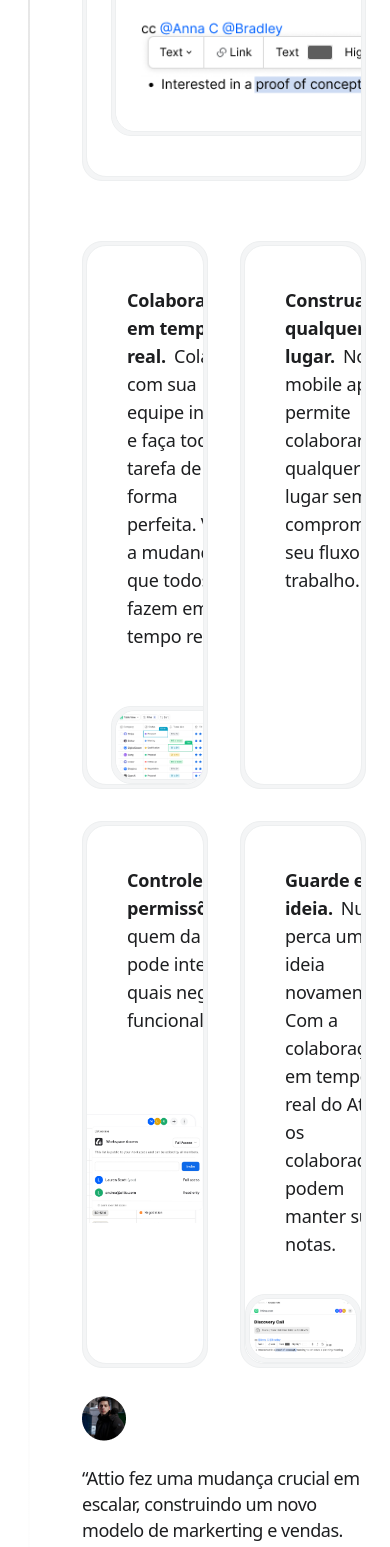
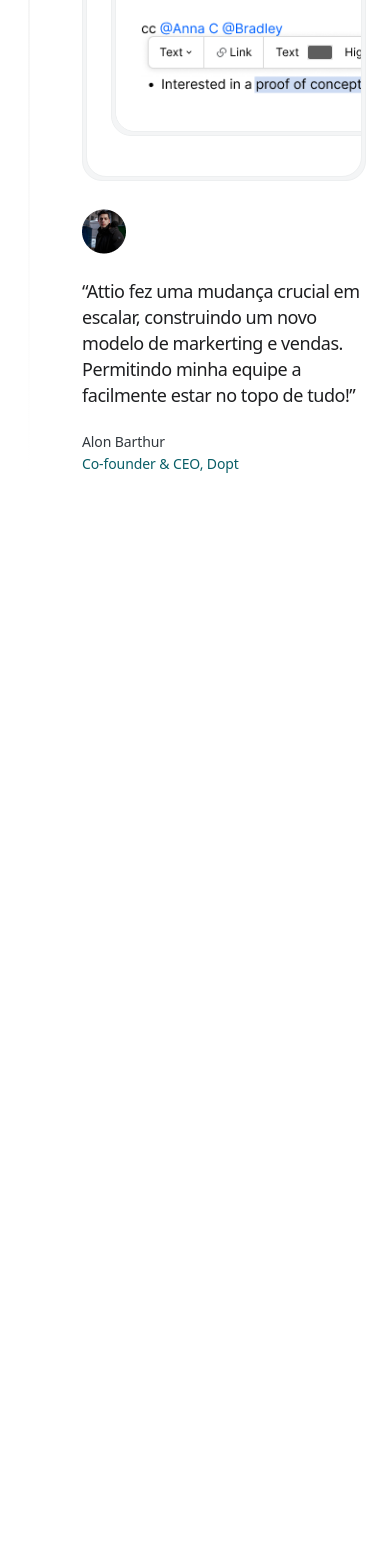
Before and after one commit to luisrca-tech/crm-landing-page, a Next.js app: page / in a window 390 px wide. Shown: the part 2679-4226 px from the top of the page. After the commit the page ends 3153 px from the top, so only its background shows below. Built offline with nearby package versions, Linux system fonts and the light colour scheme.

Commit message:
💄 CLPI0-11-feito-para-uso-em-equipe---sect
style: Change flex to use grid for align columns

```diff
--- a/src/components/blocks/MadeForTeamSection/DesktopSectionView.tsx
+++ b/src/components/blocks/MadeForTeamSection/DesktopSectionView.tsx
@@ -4,14 +4,15 @@ import Construct from '/public/images/Construct.png';
 import Iphone from '/public/images/IphoneDesktop.png';
 import WorkspaceAccessDesktop from '/public/images/WorkspaceAccessDesktop.png';
 import DiscoveryCallDesktop from '/public/images/DiscoveryCallDesktop.png';
-
 import { SectionsBoxes } from '../SectionsBoxes';
 
 export function DesktopSectionView() {
   return (
-    <div className="mt-9 hidden w-full flex-col gap-7 md:flex lg:flex">
-      <div className="flex max-h-[579px] gap-7 md:max-h-none md:flex-col lg:flex-row">
-        <SectionsBoxes internalClassName="flex flex-col justify-between md:gap-10">
+    <div className="mt-8 hidden grid-cols-5 gap-8 md:grid md:grid-cols-4 lg:grid">
+      <SectionsBoxes
+        rootClassName=" lg:max-h-[579px] col-span-3 md:col-span-2"
+        internalClassName="flex flex-col justify-between md:gap-2"
+      >
         <div className="flex pl-10 pr-[4.625rem] pt-10">
           <h2 className="max-w-[30.75rem] text-lg font-normal tracking-[-0.2px] text-base-600">
             <span className="mr-2 font-semibold">
@@ -23,14 +24,17 @@ export function DesktopSectionView() {
         </div>
         <SectionsBoxes rootClassName="ml-6">
           <Image
-              className="w-full object-cover"
+            className="max-h-[378px] w-full"
             src={Construct}
             alt="Imagem de um espaço virtual de trabalho"
           />
         </SectionsBoxes>
       </SectionsBoxes>
-        <SectionsBoxes internalClassName="flex flex-col justify-between gap-10">
-          <div className="flex px-10 py-10">
+      <SectionsBoxes
+        rootClassName=" lg:max-h-[579px] col-span-2"
+        internalClassName="flex flex-col justify-between gap-10 md:gap-4"
+      >
+        <div className="col-span-2 flex px-10 pt-10">
           <h2 className="max-w-[20.625rem] text-lg font-normal tracking-[-0.2px] text-base-600">
             <span className="mr-2 font-semibold">
               Construa de qualquer lugar.
@@ -39,7 +43,7 @@ export function DesktopSectionView() {
             comprometer seu fluxo de trabalho.
           </h2>
         </div>
-          <div className="lg:mx-[8.25rem] md:mx-44">
+        <div className="md:px-20 lg:px-36">
           <Image
             className="w-full object-cover"
             src={Iphone}
@@ -47,14 +51,13 @@ export function DesktopSectionView() {
           />
         </div>
       </SectionsBoxes>
-      </div>
-      <div className="flex lg:max-h-[552px] gap-7 md:max-h-none md:flex-col lg:flex-row">
-        <SectionsBoxes rootClassName="flex-1 max-w-[25.9375rem] md:max-w-none">
-          <div className="flex p-10">
-            <h2 className="text-lg font-normal tracking-[-0.2px] text-base-600 md:max-w-[24rem] ">
-              <span className="mr-2 font-semibold">
-                Controle de permissões.
-              </span>
+      <SectionsBoxes
+        rootClassName=" lg:max-h-[579px] col-span-2"
+        internalClassName="flex flex-col gap-10 md:gap-1"
+      >
+        <div className="flex p-10 md:pb-0">
+          <h2 className="text-lg font-normal tracking-[-0.2px] text-base-600 md:max-w-[24rem]">
+            <span className="mr-2 font-semibold">Controle de permissões.</span>
             Controle quem da sua equipe pode interagir com quais negócios e
             funcionalidades.
           </h2>
@@ -66,25 +69,24 @@ export function DesktopSectionView() {
         />
       </SectionsBoxes>
       <SectionsBoxes
-          rootClassName="flex-3 lg:max-w-[45.625rem] md:max-w-none"
+        rootClassName=" lg:max-h-[579px] col-span-3 md:col-span-2"
         internalClassName="flex flex-col justify-between md:gap-10"
       >
-          <div className="flex pl-10 pr-5 pt-10">
+        <div className="flex pl-10 pr-5 pt-10 ">
           <h2 className="max-w-[25.5rem] text-lg font-normal tracking-[-0.2px] text-base-600">
             <span className="mr-2 font-semibold">Guarde essa ideia.</span>
-              Nunca perca uma ideia novamente. Com a colaboração em tempo real
-              do Attio os colaboradores podem manter suas notas.
+            Nunca perca uma ideia novamente. Com a colaboração em tempo real do
+            Attio os colaboradores podem manter suas notas.
           </h2>
         </div>
-          <SectionsBoxes rootClassName="lg:max-w-[37.625rem] lg:ml-[5.625rem] md:max-w-none md:ml-6">
+        <SectionsBoxes rootClassName="max-w-[602px] ml-[90px] mr-5 md:ml-6">
           <Image
-              className=" w-full object-cover"
+            className="w-full object-cover"
             src={DiscoveryCallDesktop}
             alt="Imagem de um cadastro para lista de acesso de um espaço virtual"
           />
         </SectionsBoxes>
       </SectionsBoxes>
     </div>
-    </div>
   );
 }
--- a/src/components/blocks/MadeForTeamSection/desktest.tsx
+++ /dev/null
@@ -1,92 +0,0 @@
-import Image from 'next/image';
-
-import Construct from '/public/images/Construct.png';
-import Iphone from '/public/images/IphoneDesktop.png';
-import WorkspaceAccessDesktop from '/public/images/WorkspaceAccessDesktop.png';
-import DiscoveryCallDesktop from '/public/images/DiscoveryCallDesktop.png';
-import { SectionsBoxes } from '../SectionsBoxes';
-
-export function DesktopSectionView() {
-  return (
-    <div className="mt-8 grid grid-cols-2 grid-rows-2 gap-8">
-      <SectionsBoxes
-        rootClassName="md:max-h-[420px] lg:max-h-[579px]"
-        internalClassName="flex flex-col gap-14"
-      >
-        <div className="flex pl-10 pr-[4.625rem] pt-10">
-          <h2 className="max-w-[30.75rem] text-lg font-normal tracking-[-0.2px] text-base-600">
-            <span className="mr-2 font-semibold">
-              Colaboração em tempo real.
-            </span>
-            Colabora com sua equipe inteira e faça toda tarefa de forma
-            perfeita. Veja a mudança que todos fazem em tempo real.
-          </h2>
-        </div>
-        <SectionsBoxes rootClassName="ml-6">
-          <Image
-            className="w-full object-cover"
-            src={Construct}
-            alt="Imagem de um espaço virtual de trabalho"
-          />
-        </SectionsBoxes>
-      </SectionsBoxes>
-      <SectionsBoxes
-        rootClassName="md:max-h-[420px] lg:max-h-[579px]"
-        internalClassName="flex flex-col justify-between gap-10"
-      >
-        <div className="flex px-10 pt-10">
-          <h2 className="max-w-[20.625rem] text-lg font-normal tracking-[-0.2px] text-base-600">
-            <span className="mr-2 font-semibold">
-              Construa de qualquer lugar.
-            </span>
-            Nosso mobile app te permite colaborar de qualquer lugar sem
-            comprometer seu fluxo de trabalho.
-          </h2>
-        </div>
-        <div className="px-36">
-          <Image
-            className="w-full object-cover"
-            src={Iphone}
-            alt="Imagem de um espaço virtual de trabalho"
-          />
-        </div>
-      </SectionsBoxes>
-      <SectionsBoxes
-        rootClassName="md:max-h-[420px] lg:max-h-[579px]"
-        internalClassName="flex flex-col gap-10"
-      >
-        <div className="flex p-10">
-          <h2 className="text-lg font-normal tracking-[-0.2px] text-base-600 md:max-w-[24rem]">
-            <span className="mr-2 font-semibold">Controle de permissões.</span>
-            Controle quem da sua equipe pode interagir com quais negócios e
-            funcionalidades.
-          </h2>
-        </div>
-        <Image
-          className="w-full object-cover"
-          src={WorkspaceAccessDesktop}
-          alt="Imagem de um cadastro para lista de acesso de um espaço virtual"
-        />
-      </SectionsBoxes>
-      <SectionsBoxes
-        rootClassName="md:max-h-[420px] lg:max-h-[579px]"
-        internalClassName="flex flex-col justify-between md:gap-10"
-      >
-        <div className="flex pl-10 pr-5 pt-10 ">
-          <h2 className="max-w-[25.5rem] text-lg font-normal tracking-[-0.2px] text-base-600">
-            <span className="mr-2 font-semibold">Guarde essa ideia.</span>
-            Nunca perca uma ideia novamente. Com a colaboração em tempo real do
-            Attio os colaboradores podem manter suas notas.
-          </h2>
-        </div>
-        <SectionsBoxes rootClassName="lg:max-w-[37.625rem] lg:ml-[5.625rem] md:max-w-none md:ml-6">
-          <Image
-            className="w-full object-cover"
-            src={DiscoveryCallDesktop}
-            alt="Imagem de um cadastro para lista de acesso de um espaço virtual"
-          />
-        </SectionsBoxes>
-      </SectionsBoxes>
-    </div>
-  );
-}
--- a/src/components/blocks/MadeForTeamSection/index.tsx
+++ b/src/components/blocks/MadeForTeamSection/index.tsx
@@ -5,7 +5,7 @@ import Avatar from '/public/images/FourthAvatar.png';
 
 import { Testimonials } from '../Testimonials';
 import { HeadingSection } from '../HeadingSection';
-import { DesktopSectionView } from './desktest';
+import { DesktopSectionView } from './DesktopSectionView';
 import { MobileSectionView } from './MobileSectionView';
 
 export function MadeForTeam() {
```
Lines whose indentation alone changed are shown as unchanged.
